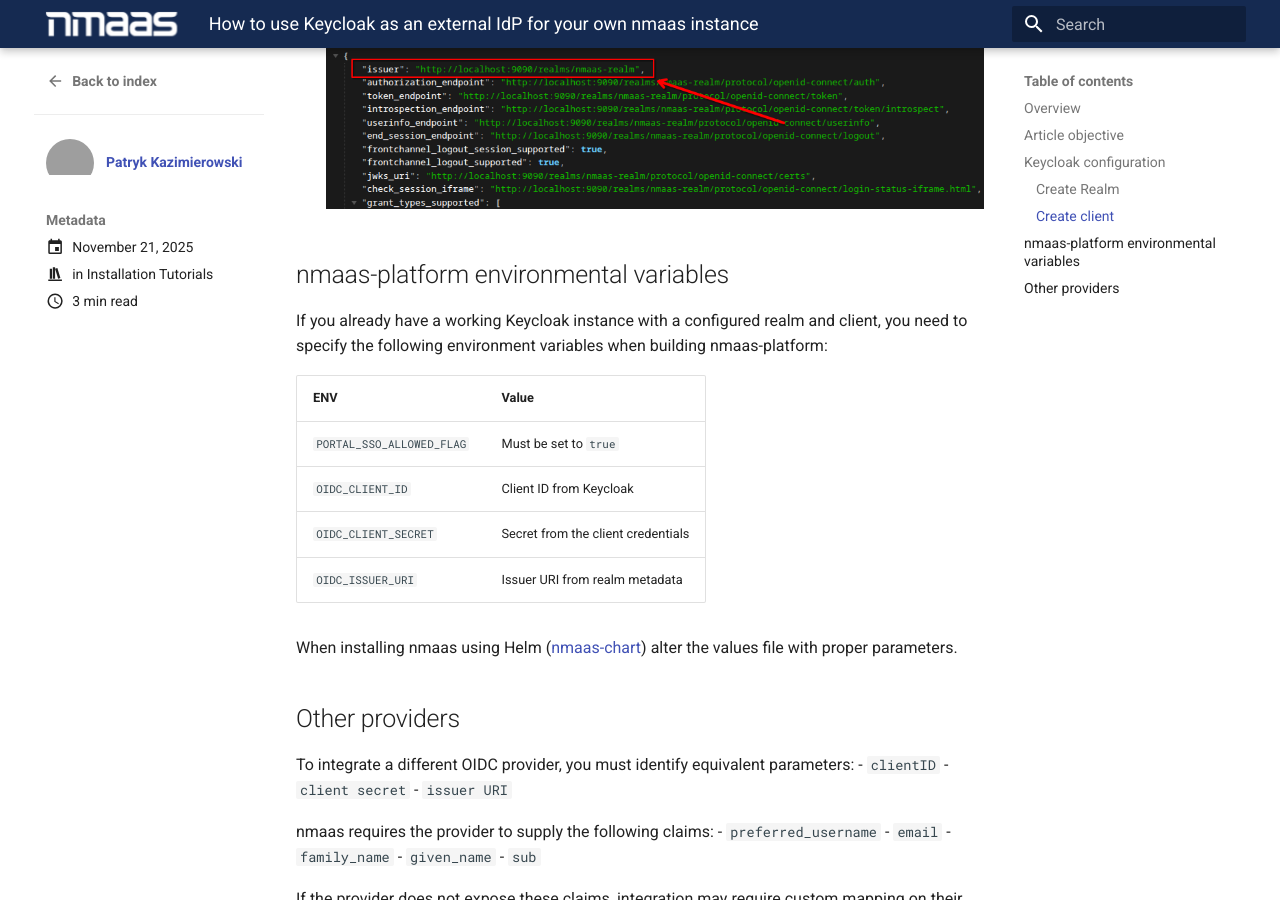
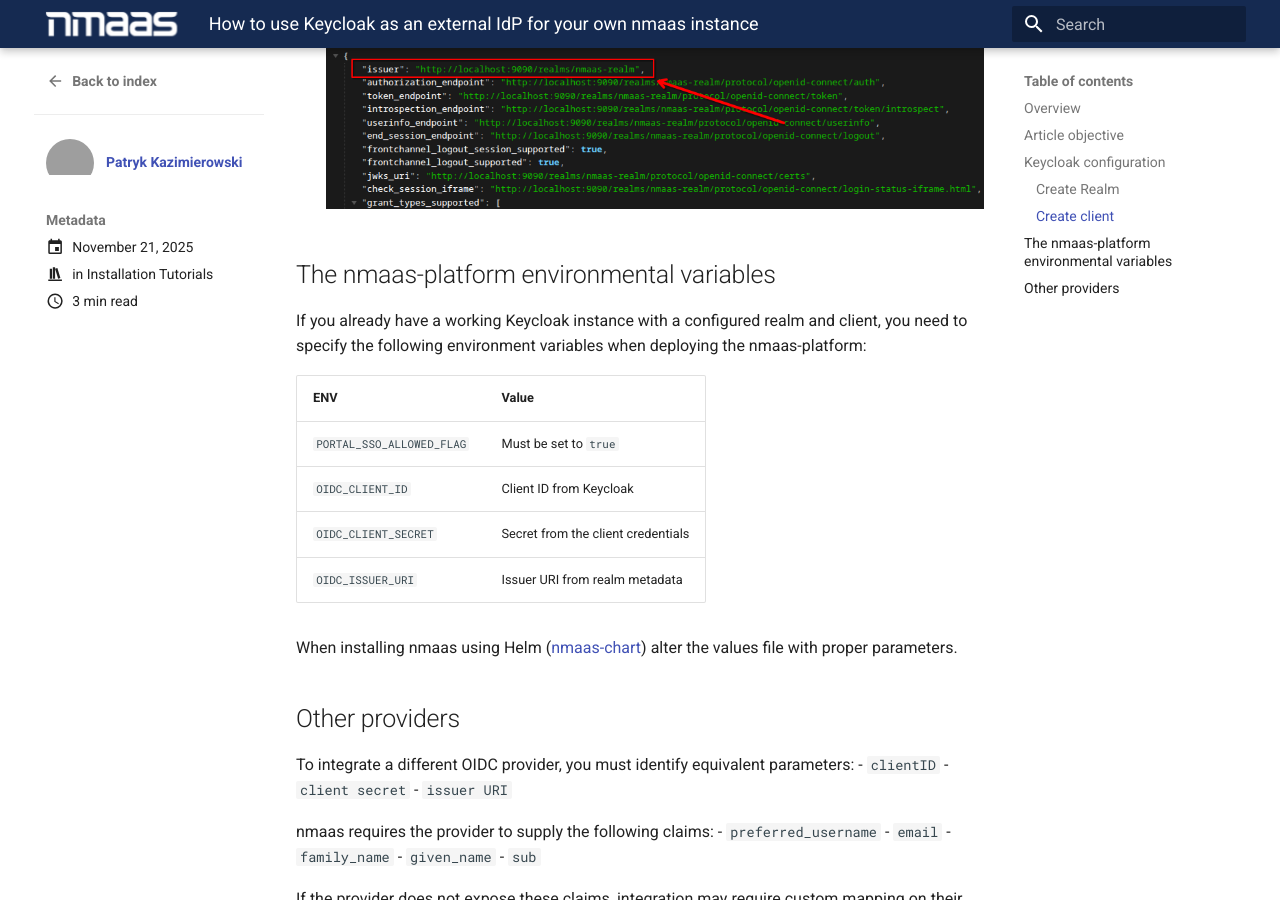
Before and after one commit to nmaas-platform/nmaas-docs, an MkDocs documentation site: the page built from docs/blog/posts/006_keycloak_integration.md, in a window 1280 px wide and 900 px high, scrolled down 4826 px. Built offline with MkDocs 1.6.1 and Material for MkDocs 9.7.7, drawn with Linux system fonts in a browser that asks for light colours; some of the changed text lies outside the part shown; grey boxes are pictures that could not be loaded.

Commit message:
some changes

```diff
--- a/docs/blog/posts/006_keycloak_integration.md
+++ b/docs/blog/posts/006_keycloak_integration.md
@@ -24,7 +24,7 @@
 This is done in 2 steps:
 
 - Keycloak realm and client configuration
-- Filling in the required environmental variables in nmaas-platform
+- Filling in the required environmental variables in the nmaas-platform
 
 ## Keycloak configuration
 
@@ -42,11 +42,11 @@
 ![Screenshoot_4](./img/006_nmaas_keycloak_integration/keycloak/Screenshot_4.png)
 - Create new client </br>
 ![Screenshoot_5](./img/006_nmaas_keycloak_integration/keycloak/Screenshot_5.png)
-- The required information in the form will be the `ClientId`, which will be in nmaas-platform as the environment variable `OIDC_CLIENT_ID`. <br/>
+- The required information in the form will be the `ClientId`, which will be in the nmaas-platform as the environment variable `OIDC_CLIENT_ID`. <br/>
 ![Screenshoot_6](./img/006_nmaas_keycloak_integration/keycloak/Screenshot_6.png)
 - In the next step, select `Standard flow` to give the client access to OpenID Connect and `Client authentication` to set the access type as confidential access. <br/>
 ![Screenshoot_7](./img/006_nmaas_keycloak_integration/keycloak/Screenshot_7.png)
-- In the last step of creating a client to enable nmaas-platform to log in via keycloak, specify `Valid redirect URIs` relative to the nmaas-platform service. <br/>
+- In the last step of creating a client to enable nmaas-platform to log in via Keycloak, specify `Valid redirect URIs` relative to the nmaas-platform service. <br/>
 ![Screenshoot_8](./img/006_nmaas_keycloak_integration/keycloak/Screenshot_8.png)
 - After creating the client, go to the `Credentials` tab to copy the `Client secret`. It will be needed for the `OIDC_CLIENT_SECRET` environment variable. <br/>
 ![Screenshoot_9](./img/006_nmaas_keycloak_integration/keycloak/Screenshot_9.png)
@@ -55,9 +55,9 @@
 ![Screenshoot_11](./img/006_nmaas_keycloak_integration/keycloak/Screenshot_11.png)
 
 
-## nmaas-platform environmental variables
+## The nmaas-platform environmental variables
 
-If you already have a working Keycloak instance with a configured realm and client, you need to specify the following environment variables when building nmaas-platform:
+If you already have a working Keycloak instance with a configured realm and client, you need to specify the following environment variables when deploying the nmaas-platform:
 
 | ENV                       | Value                              |
 |---------------------------|------------------------------------|
```
